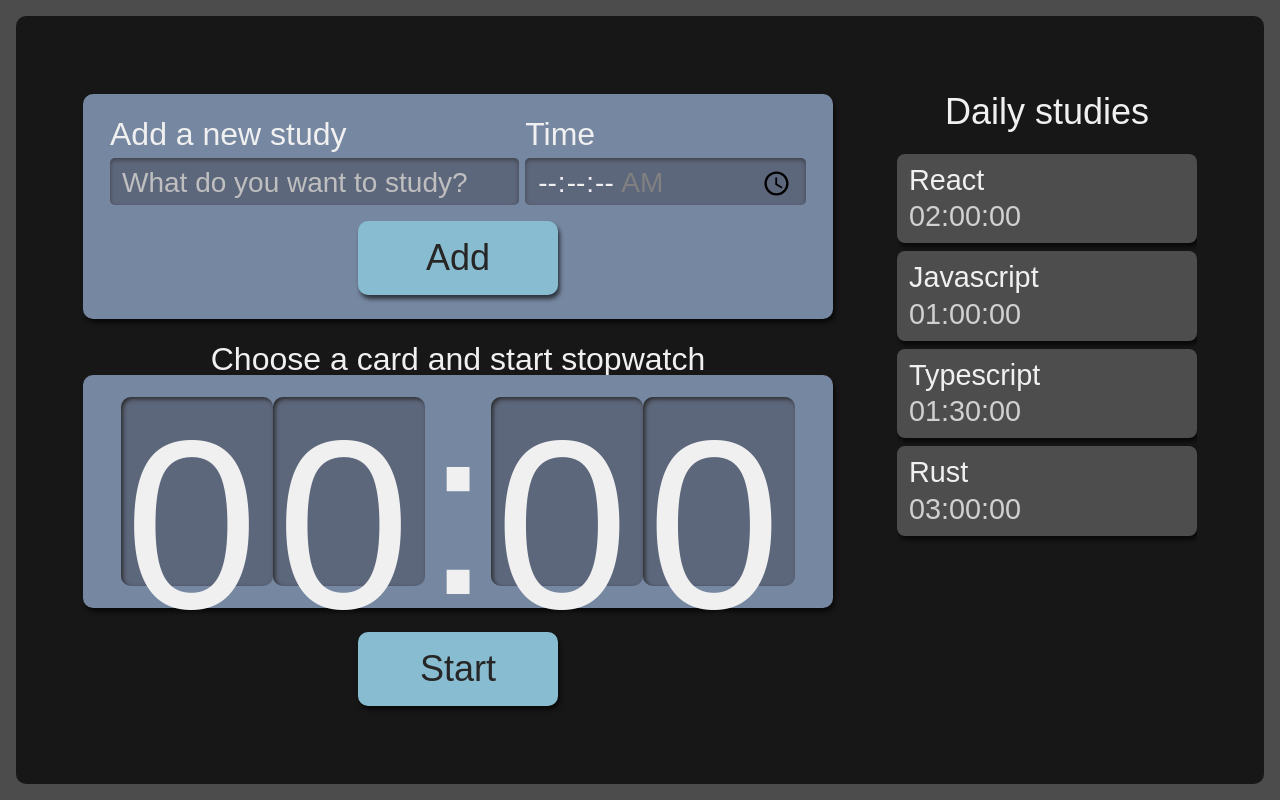
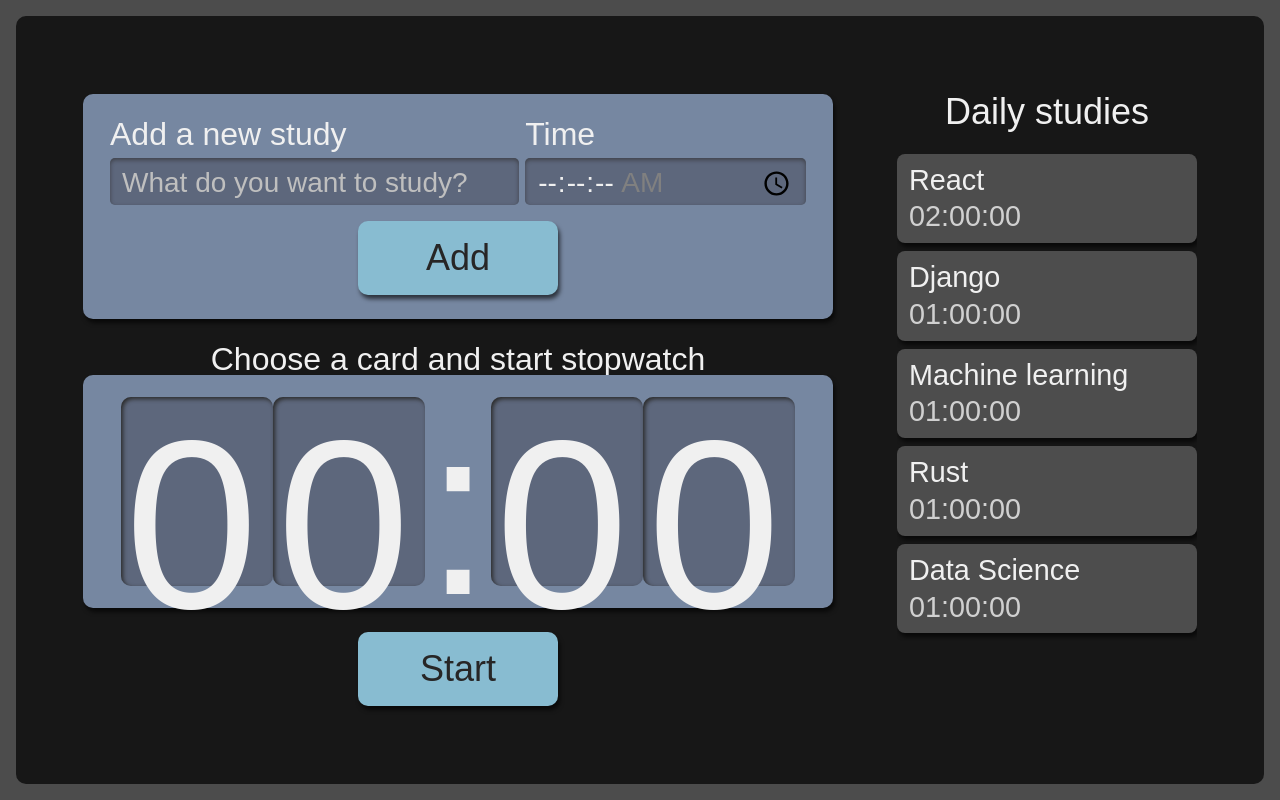
Before and after one commit to glllcs/react-alura, a React (Create React App) app: page / in a window 1280 px wide. Built offline with nearby package versions, Linux system fonts and the light colour scheme.

Commit message:
Update tasks

```diff
--- a/src/components/List/index.tsx
+++ b/src/components/List/index.tsx
@@ -6,14 +6,17 @@ function List() {
         task: 'React',
         time: '02:00:00'
     }, {
-        task: 'Javascript',
+        task: 'Django',
         time: '01:00:00'
     }, {
-        task: 'Typescript',
-        time: '01:30:00'
+        task: 'Machine learning',
+        time: '01:00:00'
     }, {
         task: 'Rust',
-        time: '03:00:00'
+        time: '01:00:00'
+    }, {
+        task: 'Data Science',
+        time: '01:00:00'
     }]
     return (
         <aside className={style.tasksList}>
```
